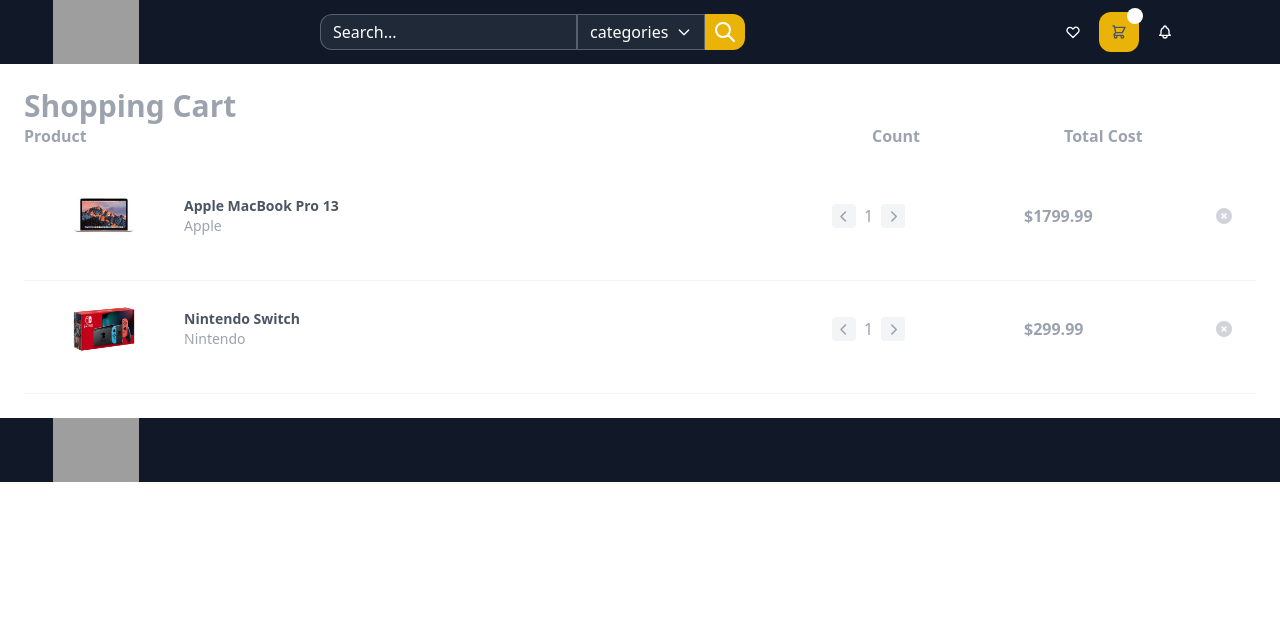
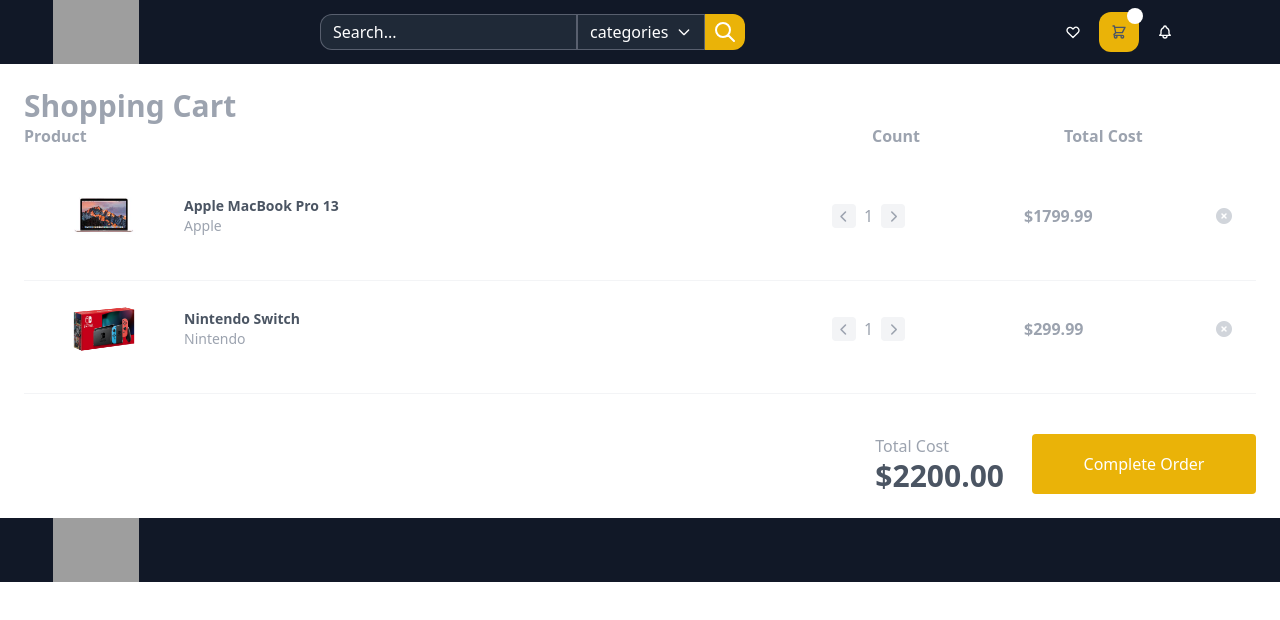
Before and after one commit to ogi62/vanillaJSAmazonClone, a plain HTML site: page cart.html in a window 1280 px wide. Drawn offline with nearby package versions, Linux system fonts and the light colour scheme; grey boxes are pictures that could not be loaded.

Commit message:
made total cost part in cart.html

```diff
--- a/cart.html
+++ b/cart.html
@@ -132,6 +132,18 @@
           </div>
         </div>
       </div>
+      <div class="complete-order flex justify-end mt-10">
+        <div class="total-cost mr-7">
+          <h2 class="text-gray-400">Total Cost</h2>
+          <div class="total-cost-number text-gray-600 font-bold text-3xl">
+            $2200.00
+          </div>
+        </div>
+        <button
+          class="complete-order-button w-56 flex items-center justify-center bg-yellow-500 rounded text-white cursor-pointer hover:bg-yellow-600">
+          Complete Order
+        </button>
+      </div>
     </div>
 
     <div class="footer h-16 bg-gray-900 flex items-center">
```
